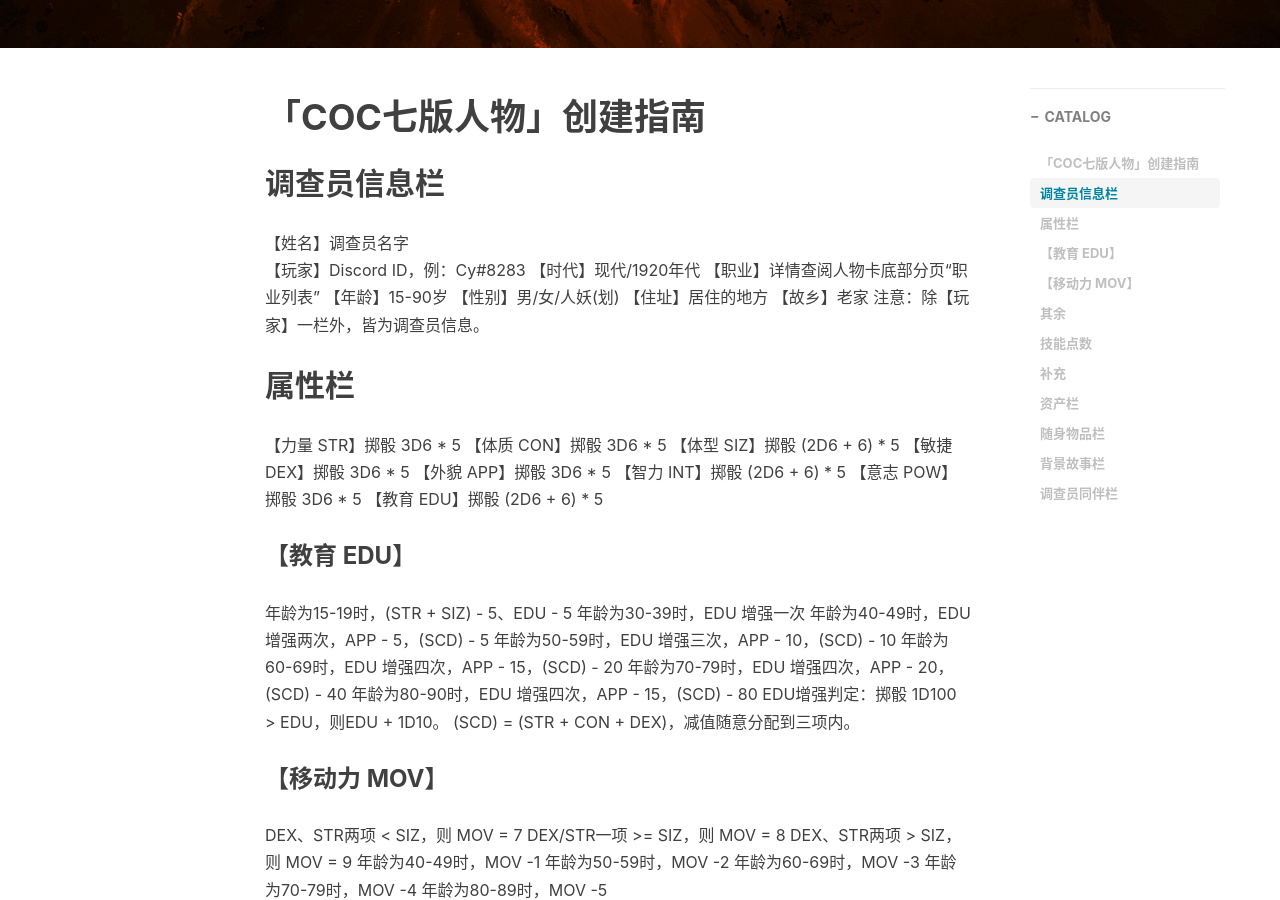
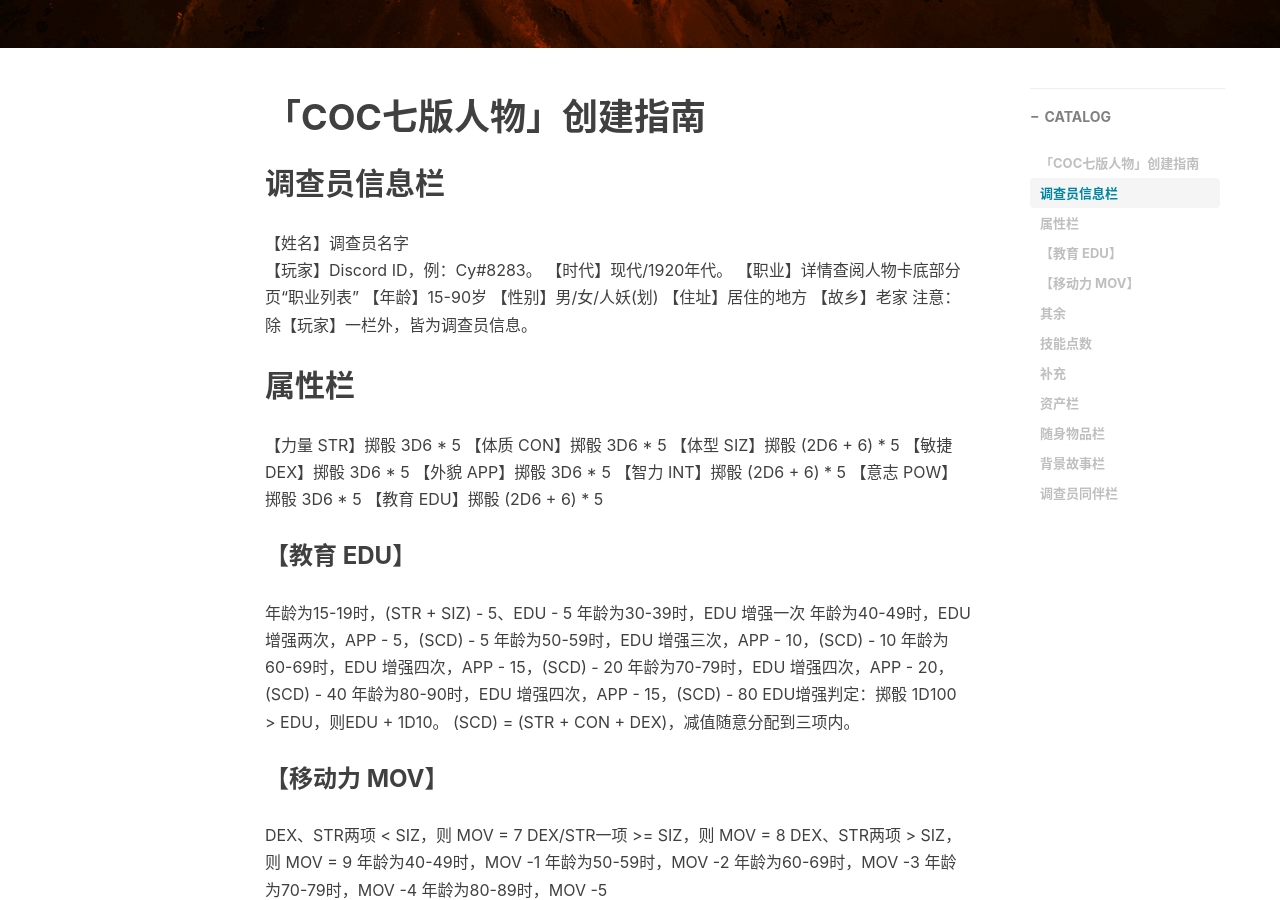
Before and after one commit to Feng0139/Feng0139.github.io, a Jekyll site: the page built from _posts/2018-11-10-COC七版人物卡创建指南-2018.md, in a window 1280 px wide and 900 px high, scrolled down 409 px. Built offline with Jekyll 4.4.1, drawn with Linux system fonts in a browser that asks for light colours; nearby versions of some CDN libraries; comment, search, counter and statistics services are not loaded.

```diff
--- a/_posts/2018-11-10-COC七版人物卡创建指南-2018.md
+++ b/_posts/2018-11-10-COC七版人物卡创建指南-2018.md
@@ -12,8 +12,8 @@ tags:								# 标签
 # 「COC七版人物」创建指南
 ## 调查员信息栏
 【姓名】调查员名字
-【玩家】Discord ID，例：Cy#8283
-【时代】现代/1920年代
+【玩家】Discord ID，例：Cy#8283。
+【时代】现代/1920年代。
 【职业】详情查阅人物卡底部分页“职业列表”
 【年龄】15-90岁
 【性别】男/女/人妖(划)
```
